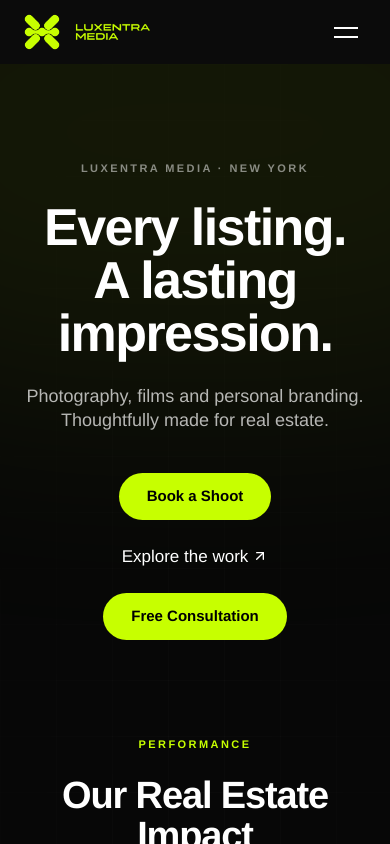
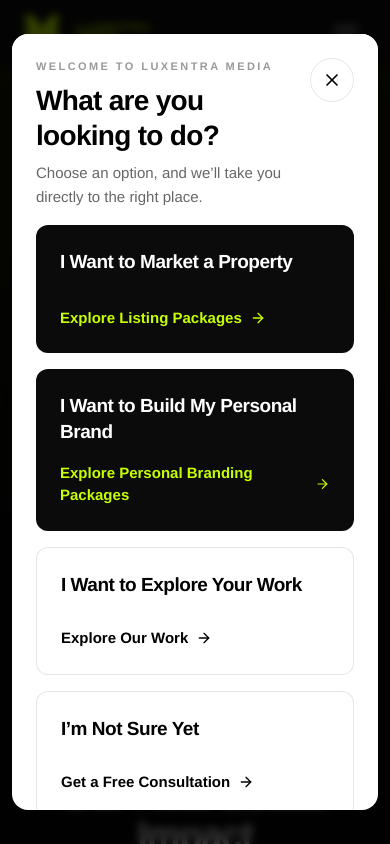
Before and after one commit to Imtiaj007zee/Luxentra-Media-, a React (Vite) app: page / in a window 390 px wide. Shown: the top 844 px of the page. Built offline with nearby package versions, Linux system fonts and the light colour scheme.

Commit message:
Add service picker modal: scroll-triggered after hero, once per session, responsive

```diff
--- /dev/null
+++ b/src/react-app/components/ServicePickerModal.tsx
@@ -0,0 +1,194 @@
+import { useEffect, useState } from "react";
+import { Link } from "react-router";
+import { ArrowRight, X } from "lucide-react";
+
+const SESSION_KEY = "luxentra_service_picker_seen";
+
+const PRIMARY_OPTIONS = [
+  {
+    title: "I Want to Market a Property",
+    cta: "Explore Listing Packages",
+    href: "/order",
+  },
+  {
+    title: "I Want to Build My Personal Brand",
+    cta: "Explore Personal Branding Packages",
+    href: "/branding",
+  },
+];
+
+const SECONDARY_OPTIONS = [
+  {
+    title: "I Want to Explore Your Work",
+    cta: "Explore Our Work",
+    href: "/work",
+  },
+  {
+    title: "I\u2019m Not Sure Yet",
+    cta: "Get a Free Consultation",
+    href: "/consultation",
+  },
+];
+
+function OptionCard({
+  title,
+  cta,
+  href,
+  dark,
+  index,
+  onNavigate,
+}: {
+  title: string;
+  cta: string;
+  href: string;
+  dark: boolean;
+  index: number;
+  onNavigate: () => void;
+}) {
+  return (
+    <Link
+      to={href}
+      onClick={onNavigate}
+      style={{ animationDelay: `${140 + index * 90}ms` }}
+      className={`spm-card group flex min-h-[128px] flex-col rounded-xl p-6 text-left transition-all duration-200 hover:-translate-y-0.5 sm:min-h-[148px] ${
+        dark
+          ? "bg-[#0b0b0b] text-white hover:shadow-[0_16px_44px_rgba(199,255,0,0.22)]"
+          : "border border-black/10 bg-white text-black hover:border-black hover:shadow-[0_16px_40px_rgba(0,0,0,0.12)]"
+      }`}
+    >
+      <span className="text-[19px] font-bold leading-snug tracking-tight sm:text-[21px]">
+        {title}
+      </span>
+      <span
+        className={`mt-auto inline-flex items-center gap-2 pt-4 text-[15px] font-semibold ${
+          dark ? "text-[#c7ff00]" : "text-black"
+        }`}
+      >
+        {cta}
+        <ArrowRight className="h-4 w-4 transition-transform duration-200 group-hover:translate-x-1" />
+      </span>
+    </Link>
+  );
+}
+
+export default function ServicePickerModal() {
+  const [open, setOpen] = useState(false);
+
+  // Show once per session, after the visitor scrolls ~80% past the hero.
+  useEffect(() => {
+    let triggered = false;
+    const seen = () => {
+      try {
+        return sessionStorage.getItem(SESSION_KEY) === "1";
+      } catch {
+        return false;
+      }
+    };
+    const markSeen = () => {
+      try {
+        sessionStorage.setItem(SESSION_KEY, "1");
+      } catch {
+        /* ignore */
+      }
+    };
+    const onScroll = () => {
+      if (triggered || seen()) return;
+      const hero = document.getElementById("hero");
+      if (!hero) return;
+      const rect = hero.getBoundingClientRect();
+      const heroTop = rect.top + window.scrollY;
+      if (window.scrollY >= heroTop + rect.height * 0.8) {
+        triggered = true;
+        markSeen();
+        setOpen(true);
+      }
+    };
+    window.addEventListener("scroll", onScroll, { passive: true });
+    return () => window.removeEventListener("scroll", onScroll);
+  }, []);
+
+  // Lock background scroll while open; restore the exact position on close.
+  useEffect(() => {
+    if (!open) return;
+    const y = window.scrollY;
+    const prevOverflow = document.body.style.overflow;
+    document.body.style.overflow = "hidden";
+    const onKey = (e: KeyboardEvent) => {
+      if (e.key === "Escape") setOpen(false);
+    };
+    window.addEventListener("keydown", onKey);
+    return () => {
+      document.body.style.overflow = prevOverflow;
+      window.removeEventListener("keydown", onKey);
+      window.scrollTo(0, y);
+    };
+  }, [open ]);
+
+  if (!open) return null;
+
+  const close = () => setOpen(false);
+
+  return (
+    <div
+      className="spm-overlay fixed inset-0 z-[100] flex items-center justify-center bg-black/70 p-3 backdrop-blur-sm sm:p-6 md:p-10"
+      role="dialog"
+      aria-modal="true"
+      aria-label="Choose a service"
+      onClick={close}
+    >
+      <div
+        className="spm-panel relative max-h-[92dvh] w-full max-w-[1000px] overflow-y-auto rounded-2xl bg-white text-black shadow-[0_32px_80px_rgba(0,0,0,0.45)]"
+        onClick={(e) => e.stopPropagation()}
+      >
+        {/* Sticky header keeps the close button visible while cards scroll */}
+        <div className="sticky top-0 z-10 flex items-start justify-between gap-4 bg-white/95 px-6 pb-4 pt-6 backdrop-blur sm:px-10 sm:pt-8">
+          <div>
+            <p className="eyebrow mb-2 text-black/40">Welcome to LuxEntra Media</p>
+            <h2 className="text-[28px] font-bold leading-tight tracking-tight sm:text-[36px]">
+              What are you looking to do?
+            </h2>
+            <p className="mt-2 text-[15px] leading-relaxed text-black/60 sm:text-[16px]">
+              Choose an option, and we&rsquo;ll take you directly to the right place.
+            </p>
+          </div>
+          <button
+            type="button"
+            onClick={close}
+            aria-label="Close"
+            className="flex h-11 w-11 shrink-0 items-center justify-center rounded-full border border-black/10 text-black transition-colors hover:bg-black hover:text-white"
+          >
+            <X className="h-5 w-5" />
+          </button>
+        </div>
+
+        <div className="px-6 pb-6 sm:px-10 sm:pb-8">
+          <div className="grid gap-4 sm:grid-cols-2">
+            {PRIMARY_OPTIONS.map((o, i) => (
+              <OptionCard key={o.title} {...o} dark index={i} onNavigate={close} />
+            ))}
+          </div>
+          <div className="mt-4 grid gap-4 sm:grid-cols-2">
+            {SECONDARY_OPTIONS.map((o, i) => (
+              <OptionCard
+                key={o.title}
+                {...o}
+                dark={false}
+                index={i + PRIMARY_OPTIONS.length}
+                onNavigate={close}
+              />
+            ))}
+          </div>
+          <div className="mt-6 text-center">
+            <button
+              type="button"
+              onClick={close}
+              className="text-[15px] font-medium text-black/60 underline underline-offset-4 transition-colors hover:text-black"
+            >
+              Continue Exploring
+            </button>
+          </div>
+        </div>
+      </div>
+    </div>
+  );
+}
--- a/src/react-app/index.css
+++ b/src/react-app/index.css
@@ -197,6 +197,53 @@
     @apply inline-flex items-center gap-1 text-black font-medium hover:underline underline-offset-4;
   }
 
+  /* ── Service picker modal entrance ── */
+  @keyframes spm-overlay-in {
+    from {
+      opacity: 0;
+    }
+    to {
+      opacity: 1;
+    }
+  }
+  @keyframes spm-panel-in {
+    from {
+      opacity: 0;
+      transform: translateY(30px) scale(0.95);
+    }
+    to {
+      opacity: 1;
+      transform: translateY(0) scale(1);
+    }
+  }
+  @keyframes spm-card-in {
+    from {
+      opacity: 0;
+      transform: translateY(14px);
+    }
+    to {
+      opacity: 1;
+      transform: translateY(0);
+    }
+  }
+  .spm-overlay {
+    animation: spm-overlay-in 0.4s ease-out both;
+  }
+  .spm-panel {
+    animation: spm-panel-in 0.55s cubic-bezier(0.22, 1, 0.36, 1) both;
+  }
+  .spm-card {
+    animation: spm-card-in 0.45s cubic-bezier(0.22, 1, 0.36, 1) both;
+  }
+
+  @media (prefers-reduced-motion: reduce) {
+    .spm-overlay,
+    .spm-panel,
+    .spm-card {
+      animation: none !important;
+    }
+  }
+
   /* ── Legacy classes (kept for Book / Special / About pages) ── */
   .apple-eyebrow {
     @apply text-xs font-semibold uppercase tracking-[0.2em] text-[#6e6e73];
--- a/src/react-app/pages/Home.tsx
+++ b/src/react-app/pages/Home.tsx
@@ -3,6 +3,7 @@ import { Link } from "react-router";
 import { ArrowUpRight, Check, Play } from "lucide-react";
 import SiteNav from "@/react-app/components/SiteNav";
 import SiteFooter from "@/react-app/components/SiteFooter";
+import ServicePickerModal from "@/react-app/components/ServicePickerModal";
 
 const SERVICES = [
   {
@@ -267,7 +268,7 @@ function ImpactDashboard() {
   }, []);
 
   return (
-    <section className="relative bg-[#070707] text-white overflow-hidden">
+    <section id="hero" className="relative bg-[#070707] text-white overflow-hidden">
       {/* Cinematic backdrop */}
       <div className="absolute inset-0 pointer-events-none" aria-hidden="true">
         <div className="absolute -top-48 left-1/2 -translate-x-1/2 w-[900px] h-[520px] rounded-full bg-[#c7ff00]/[0.07] blur-[130px]" />
@@ -416,6 +417,7 @@ export default function HomePage() {
   return (
     <div className="min-h-screen bg-white text-black pt-16">
       <SiteNav />
+      <ServicePickerModal />
 
       <ImpactDashboard />
 
```
